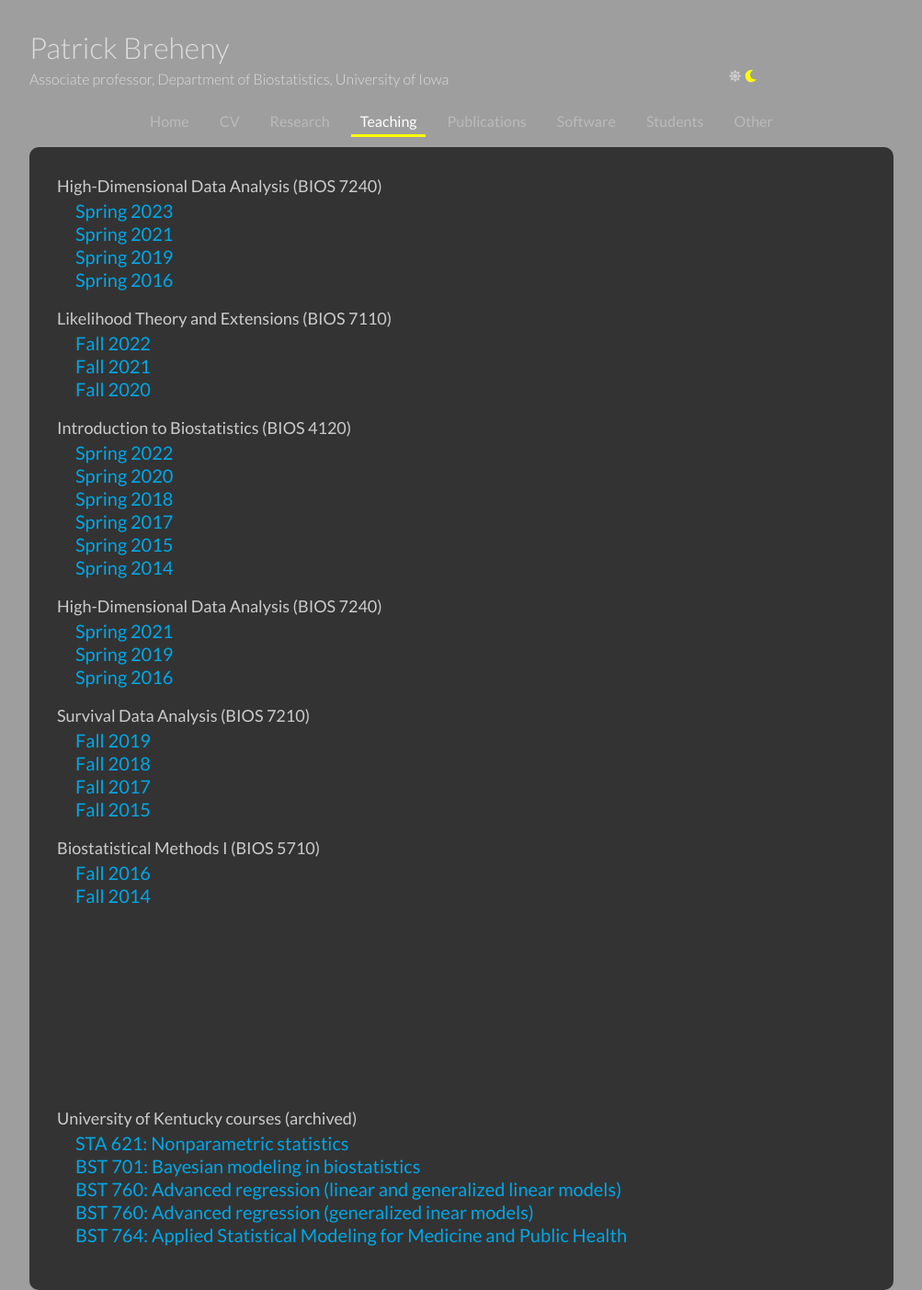
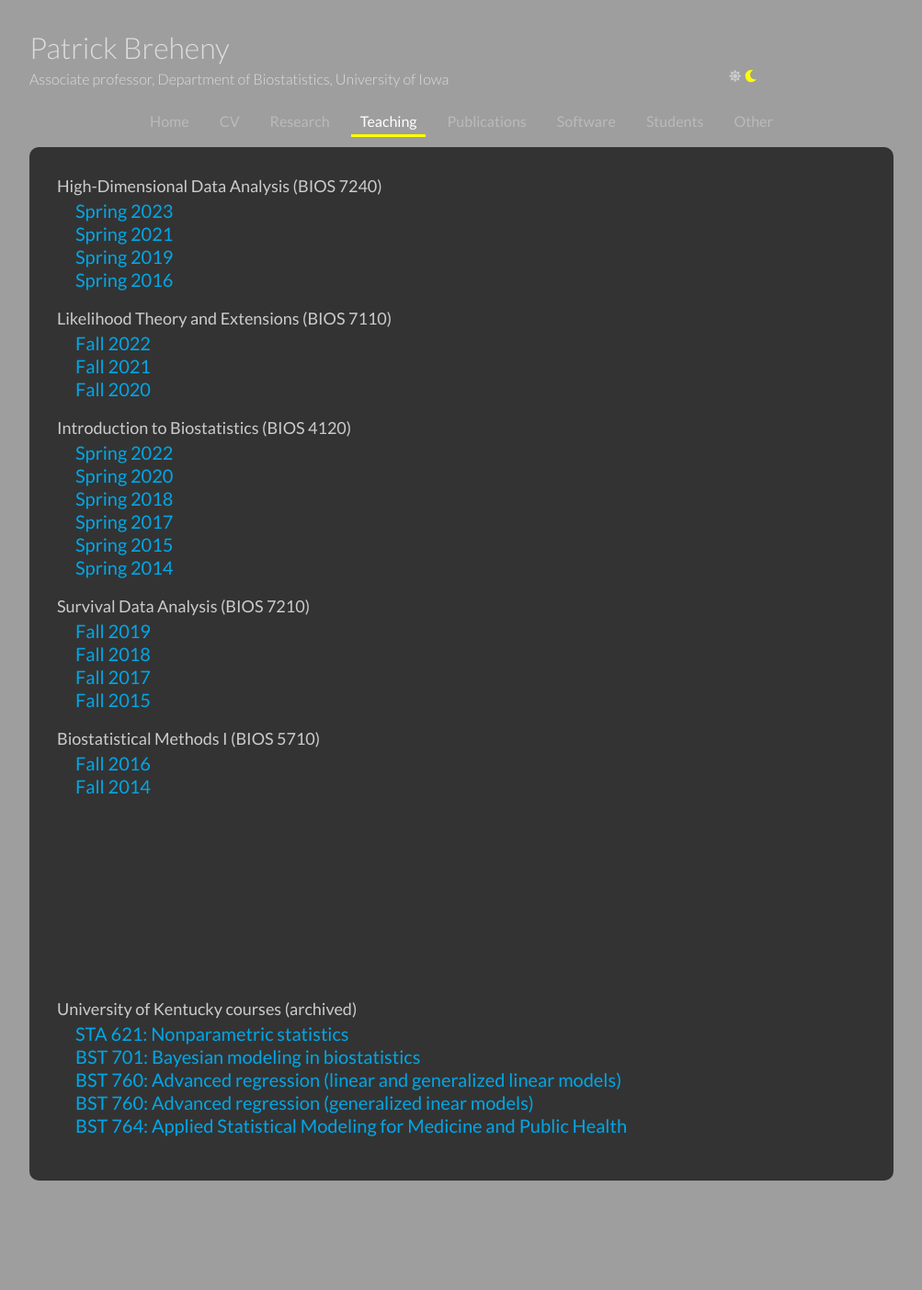
Before and after one commit to pbreheny/web, a Jekyll site: the page built from teaching.html, in a window 1280 px wide. Shown: the whole page at 92% size, without its empty margins (138-1141 px from the left). Built offline with Jekyll 4.4.1, drawn with Linux system fonts in a browser that asks for light colours; nearby versions of some CDN libraries; after the commit the page ends 1284 px from its top, so only the background shows below that; grey boxes are pictures that could not be loaded.

```diff
--- a/teaching.html
+++ b/teaching.html
@@ -27,13 +27,6 @@
   <h3><a href="4120/s14/index.html">Spring 2014</a></h3>
 </div>
 
-<h4>High-Dimensional Data Analysis (BIOS 7240)</h4>
-<div class="semester">
-  <h3><a href="7240/s21/index.html">Spring 2021</a></h3>
-  <h3><a href="7240/s19/index.html">Spring 2019</a></h3>
-  <h3><a href="7600/s16/index.html">Spring 2016</a></h3>
-</div>
-
 <h4>Survival Data Analysis (BIOS 7210)</h4>
 <div class="semester">
   <h3><a href="7210/f19/index.html">Fall 2019</a></h3>
```
